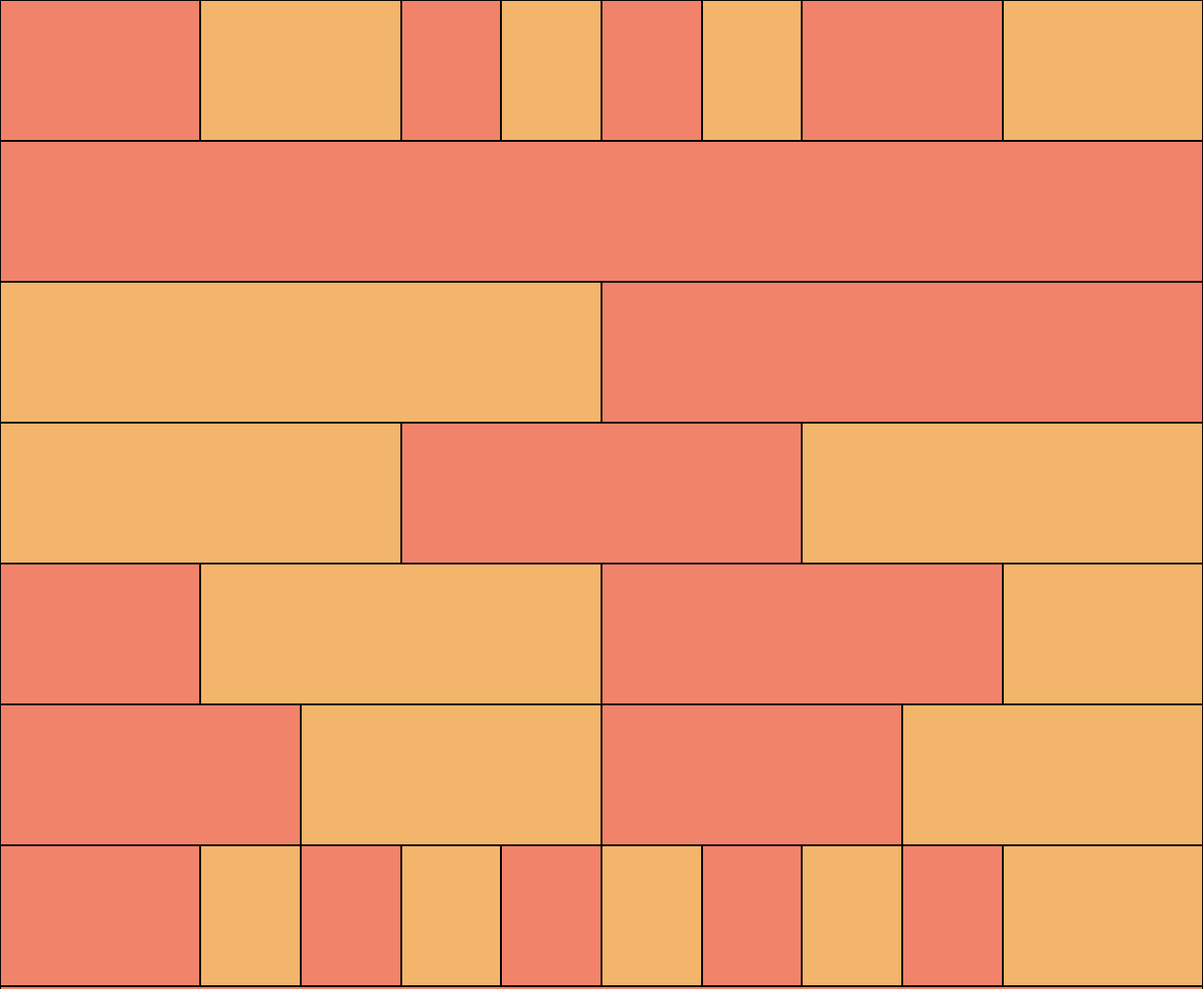
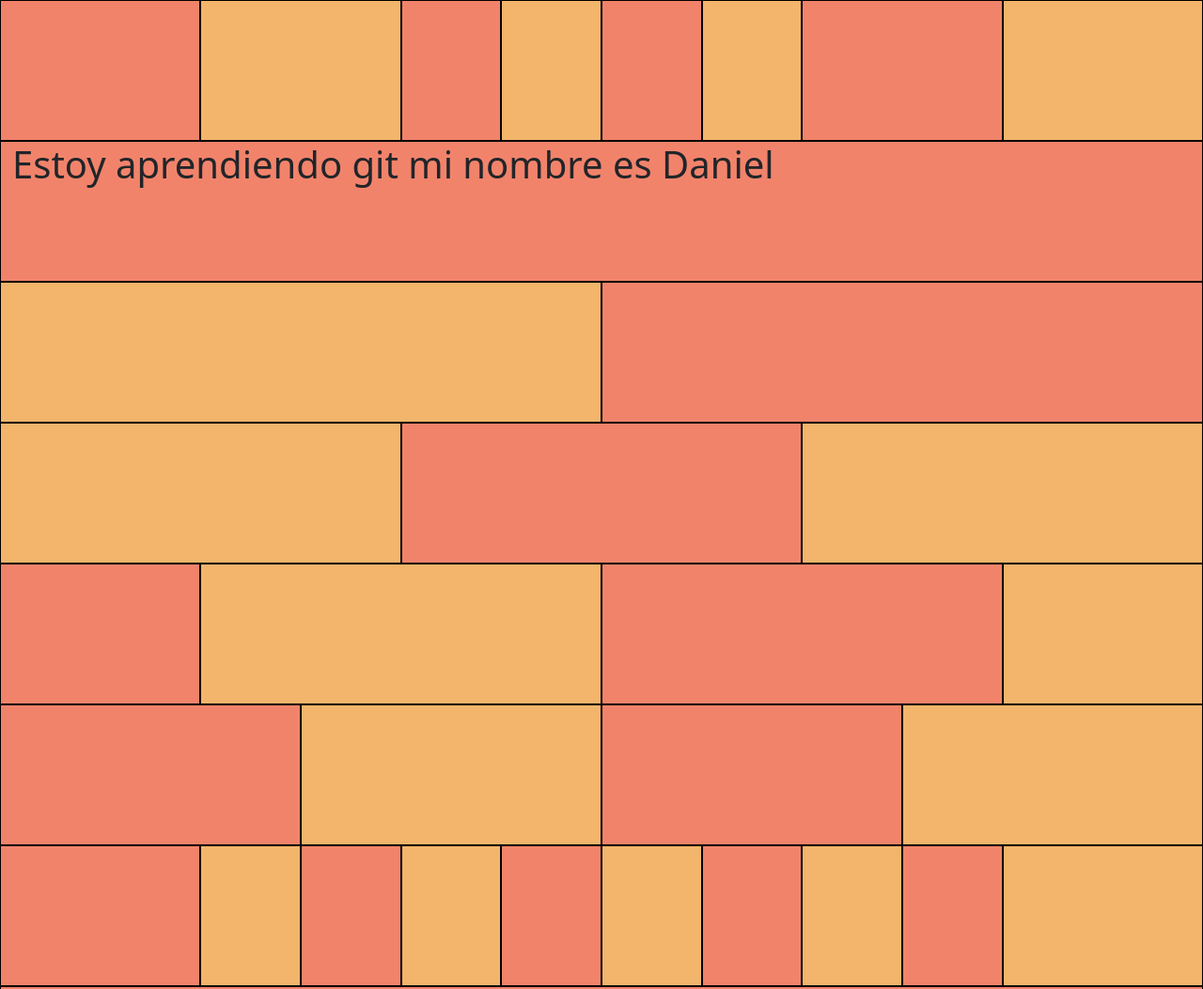
Before and after one commit to CokavT/MaquetacionResponsive, a plain HTML site: page index.html in a window 1280 px wide. Shown: the top 1053 px of the page at 94% size. Drawn offline with nearby package versions, Linux system fonts and the light colour scheme.

Commit message:
hice un cambio y agregue texto

```diff
--- a/index.html
+++ b/index.html
@@ -19,7 +19,9 @@
             <div class="col-6 col-sm-6 col-md-3 col-lg-3 col-xl-1 col-xxl-1 caja2"></div>
             <div class="col-6 col-sm-6 col-md-3 col-lg-3 col-xl-2 col-xxl-2 caja1"></div>
             <div class="col-6 col-sm-6 col-md-3 col-lg-3 col-xl-2 col-xxl-2 caja2"></div>
-            <div class="col-12 caja1"></div>
+            <div class="col-12 caja1">
+              <h1>Estoy aprendiendo git mi nombre es Daniel</h1>
+            </div>
             <div class="col-6 col-sm-6 col-md-2 col-lg-2 col-xl-6 col-xxl-6 caja2"></div>
             <div class="col-6 col-sm-6 col-md-2 col-lg-2 col-xl-6 col-xxl-6 caja1"></div>
             <div class="col-6 col-sm-6 col-md-4 col-lg-4 col-xl-4 col-xxl-4 caja2"></div>
```
